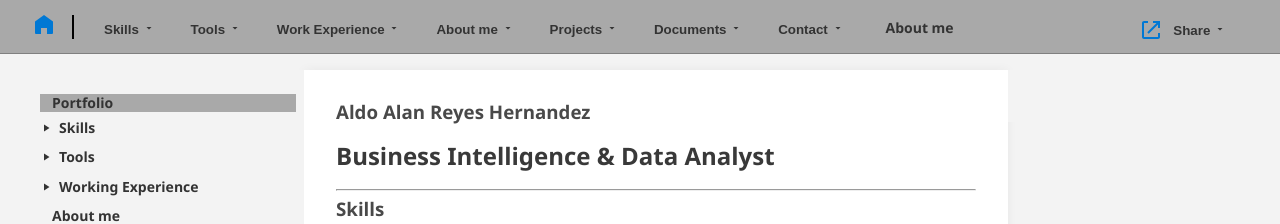
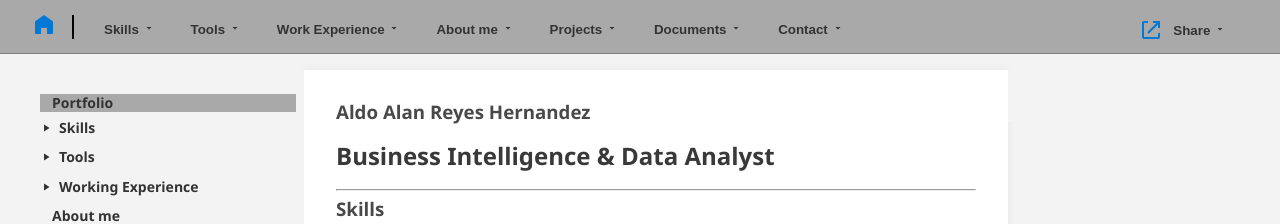
Before and after one commit to AldoReyes84/AldoReyes.github.io, a Jekyll site: the page built from README.md, in a window 1280 px wide and 1126 px high. Shown: the top 224 px of the window. Built offline with Jekyll 4.4.1, drawn with Linux system fonts in a browser that asks for light colours; our own code applies the rules of GitHub Pages for plain Markdown files.

Commit message:
remove extra about me button

```diff
--- a/_includes/header.html
+++ b/_includes/header.html
@@ -49,17 +49,6 @@
         </li>
         {% endfor %}
 
-        <li class="nav-item dropdown" role="none">
-          <button class="tree-toggle" aria-label="{{ site.data.textos[lang].go_to_section }} {{ site.data.textos[lang].about_me }}" role="menuitem" tabindex="0">
-            <svg width="12" height="12" xmlns="http://www.w3.org/2000/svg" aria-hidden="true">
-              <rect width="12" height="12" fill="none"/>
-            </svg>
-            <a id="about-me-link" href="{{ site.sections.aboutme.url }}" aria-label="{{ site.data.textos[lang].about_me }}">
-              {{ site.data.textos[lang].about_me }}
-            </a>
-          </button>
-        </li>
-
       </ul>
     </nav>
 
```
